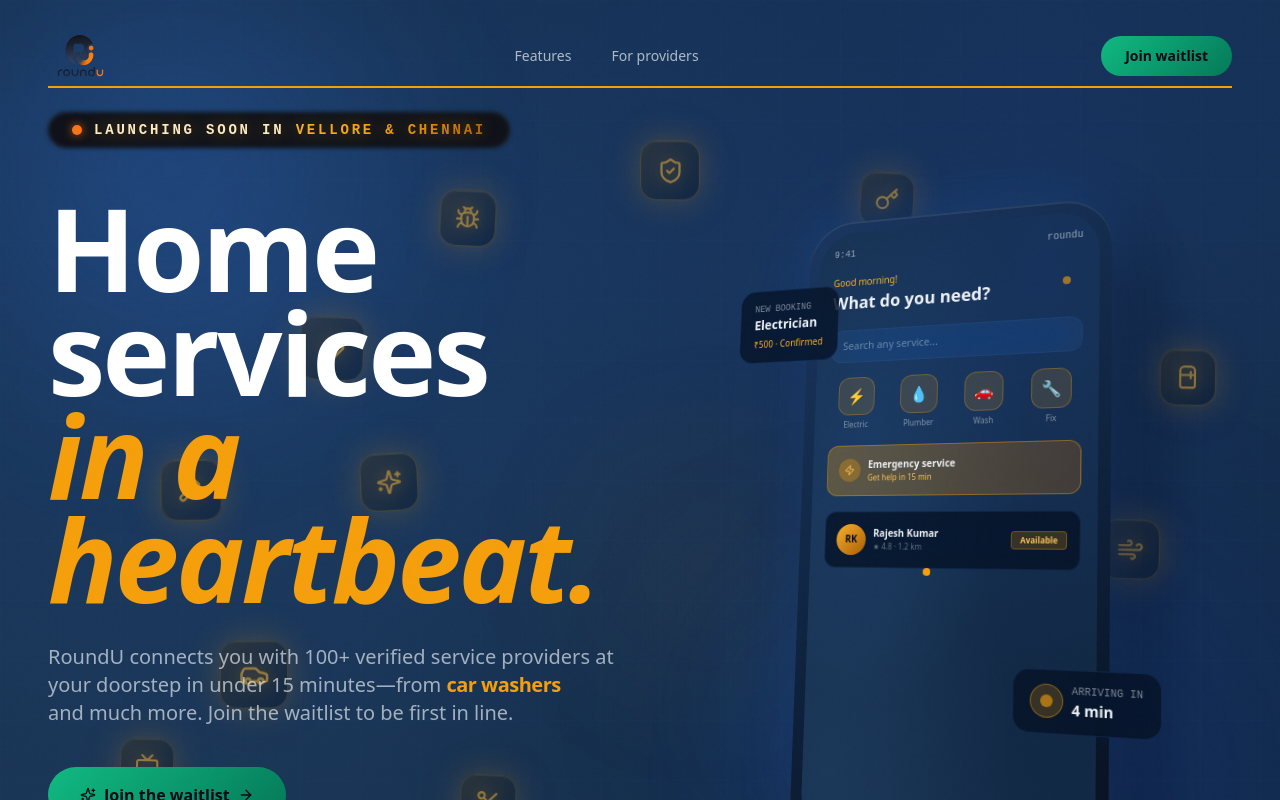
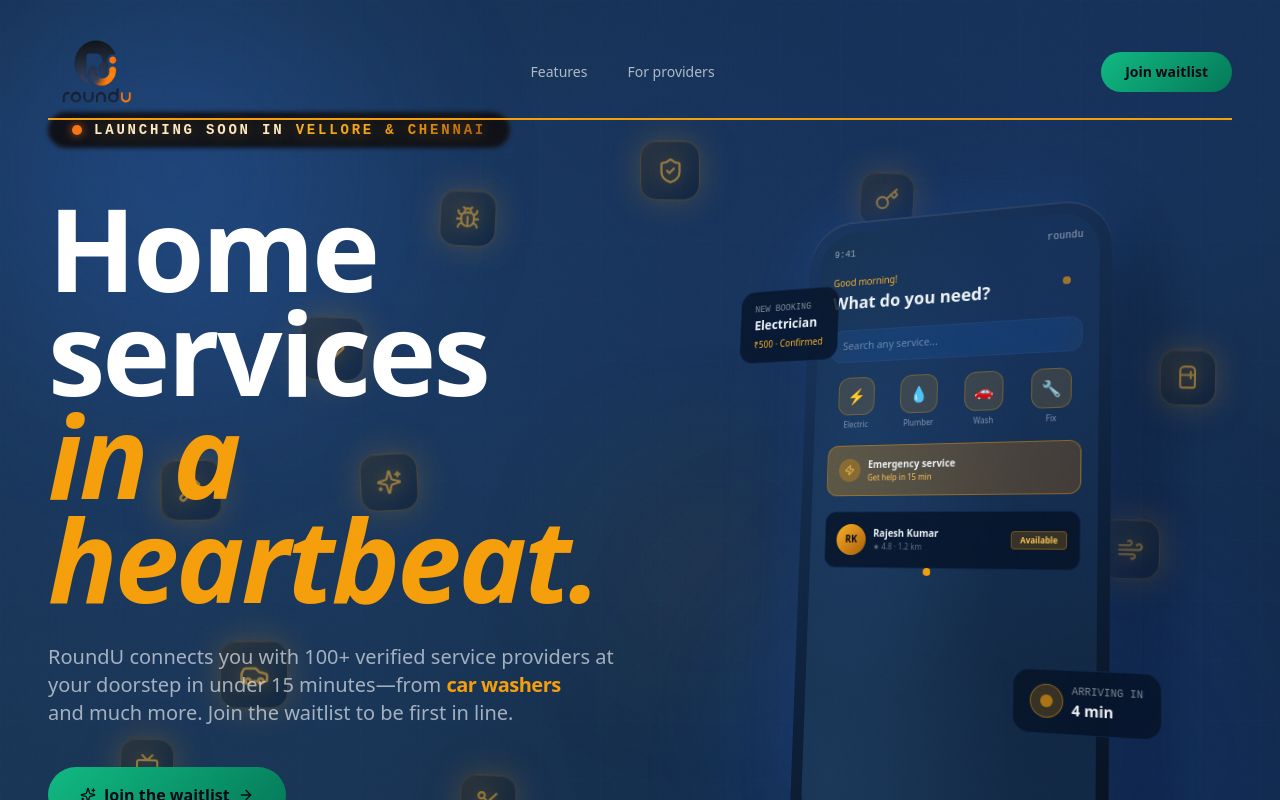
Before and after one commit to arjun-30/roundu-web-v2, a Next.js app: page / in a window 1280 px wide. Shown: the top 800 px of the page. Built offline with nearby package versions, Linux system fonts and the light colour scheme.

Commit message:
Remove splash screen and update navbar

```diff
--- a/app/globals.css
+++ b/app/globals.css
@@ -51,9 +51,17 @@
 
 body {
   font-family: var(--font-satoshi);
-  background: #152E4B;
+  background: linear-gradient(-45deg, #0d1b2a, #152E4B, #1b3d68, #152E4B);
+  background-size: 400% 400%;
+  animation: gradientBG 15s ease infinite;
   color: var(--bg);
   overflow-x: hidden;
+}
+
+@keyframes gradientBG {
+  0% { background-position: 0% 50%; }
+  50% { background-position: 100% 50%; }
+  100% { background-position: 0% 50%; }
 }
 
 ::selection {
--- a/app/layout.tsx
+++ b/app/layout.tsx
@@ -1,6 +1,5 @@
 import type { Metadata } from 'next';
 import './globals.css';
-import SplashScreen from '@/components/SplashScreen';
 
 export const metadata: Metadata = {
   title: 'RoundU — The Circle of Convenience | Home Services On Demand',
@@ -23,7 +22,6 @@
   return (
     <html lang="en">
       <body className="noise">
-        <SplashScreen />
         {children}
       </body>
     </html>
--- a/components/Nav.tsx
+++ b/components/Nav.tsx
@@ -37,11 +37,11 @@
             <Image
               src="/logo.png"
               alt="RoundU"
-              width={160}
-              height={64}
+              width={260}
+              height={96}
               priority
               className="object-contain group-hover:scale-105 transition-transform duration-300"
-              style={{ maxHeight: 64, width: 'auto' }}
+              style={{ maxHeight: 96, width: 'auto' }}
             />
           </Link>
 
```
Also changed, not shown: 1 other file (tests, documents, lock files or other folders).
